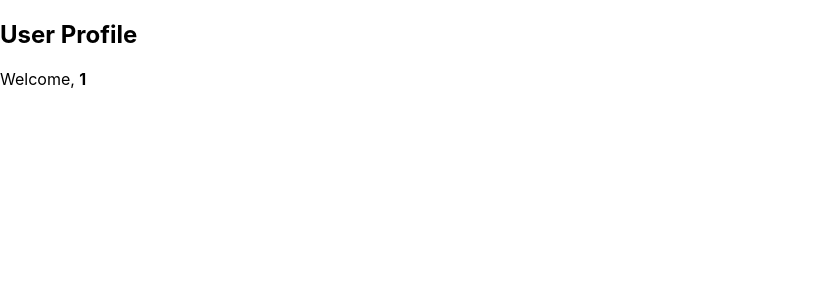
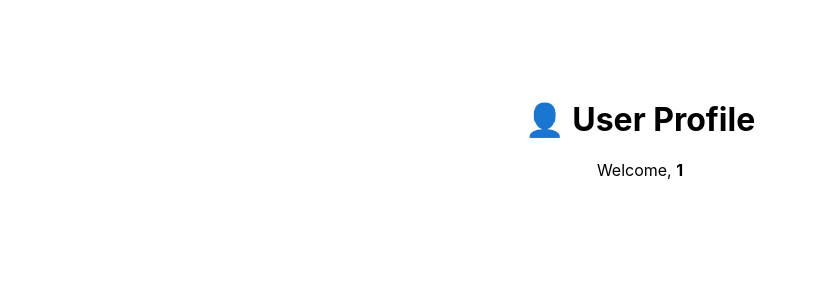
Before and after one commit to gaju2214/scaips-frontend, a React (Create React App) app in the folder scaips-frontend/: page /profile/1 in a window 1280 px wide. Shown: the top 300 px of the page, without its empty margins (0-816 px from the left). Built offline with nearby package versions, Linux system fonts and the light colour scheme.

Commit message:
Add redirect suport

```diff
--- a/scaips-frontend/package.json
+++ b/scaips-frontend/package.json
@@ -9,7 +9,8 @@
     "@testing-library/user-event": "^13.5.0",
     "react": "^19.1.0",
     "react-dom": "^19.1.0",
-    "react-scripts": "5.0.1",
+    "react-router-dom": "^7.6.2",
+    "react-scripts": "^0.0.0",
     "web-vitals": "^2.1.4"
   },
   "scripts": {
--- a/scaips-frontend/public/index.html
+++ b/scaips-frontend/public/index.html
@@ -1,43 +1,13 @@
 <!DOCTYPE html>
 <html lang="en">
   <head>
-    <meta charset="utf-8" />
+    <meta charset="UTF-8" />
     <link rel="icon" href="%PUBLIC_URL%/favicon.ico" />
-    <meta name="viewport" content="width=device-width, initial-scale=1" />
-    <meta name="theme-color" content="#000000" />
-    <meta
-      name="description"
-      content="Web site created using create-react-app"
-    />
-    <link rel="apple-touch-icon" href="%PUBLIC_URL%/logo192.png" />
-    <!--
-      manifest.json provides metadata used when your web app is installed on a
-      user's mobile device or desktop. See https://developers.google.com/web/fundamentals/web-app-manifest/
-    -->
-    <link rel="manifest" href="%PUBLIC_URL%/manifest.json" />
-    <!--
-      Notice the use of %PUBLIC_URL% in the tags above.
-      It will be replaced with the URL of the `public` folder during the build.
-      Only files inside the `public` folder can be referenced from the HTML.
-
-      Unlike "/favicon.ico" or "favicon.ico", "%PUBLIC_URL%/favicon.ico" will
-      work correctly both with client-side routing and a non-root public URL.
-      Learn how to configure a non-root public URL by running `npm run build`.
-    -->
-    <title>React App</title>
+    <meta name="viewport" content="width=device-width, initial-scale=1.0" />
+    <title>Scaips App</title>
   </head>
   <body>
     <noscript>You need to enable JavaScript to run this app.</noscript>
     <div id="root"></div>
-    <!--
-      This HTML file is a template.
-      If you open it directly in the browser, you will see an empty page.
-
-      You can add webfonts, meta tags, or analytics to this file.
-      The build step will place the bundled scripts into the <body> tag.
-
-      To begin the development, run `npm start` or `yarn start`.
-      To create a production bundle, use `npm run build` or `yarn build`.
-    -->
   </body>
 </html>
--- a/scaips-frontend/src/App.js
+++ b/scaips-frontend/src/App.js
@@ -1,7 +1,7 @@
 import React from 'react';
 import { BrowserRouter as Router, Routes, Route } from 'react-router-dom';
 import UserForm from './components/UserForm';
-import UserProfile from './components/UserProfile';
+import UserProfile from '././components/UserProfile'; // We'll create this next
 
 function App() {
   return (
--- a/scaips-frontend/src/components/UserProfile.js
+++ b/scaips-frontend/src/components/UserProfile.js
@@ -5,8 +5,8 @@ const UserProfile = () => {
   const { email } = useParams();
 
   return (
-    <div>
-      <h2>User Profile</h2>
+    <div style={{ textAlign: 'center', marginTop: '100px' }}>
+      <h1>👤 User Profile</h1>
       <p>Welcome, <strong>{email}</strong></p>
     </div>
   );
```
Also changed, not shown: 1 other file (tests, documents, lock files or other folders).
